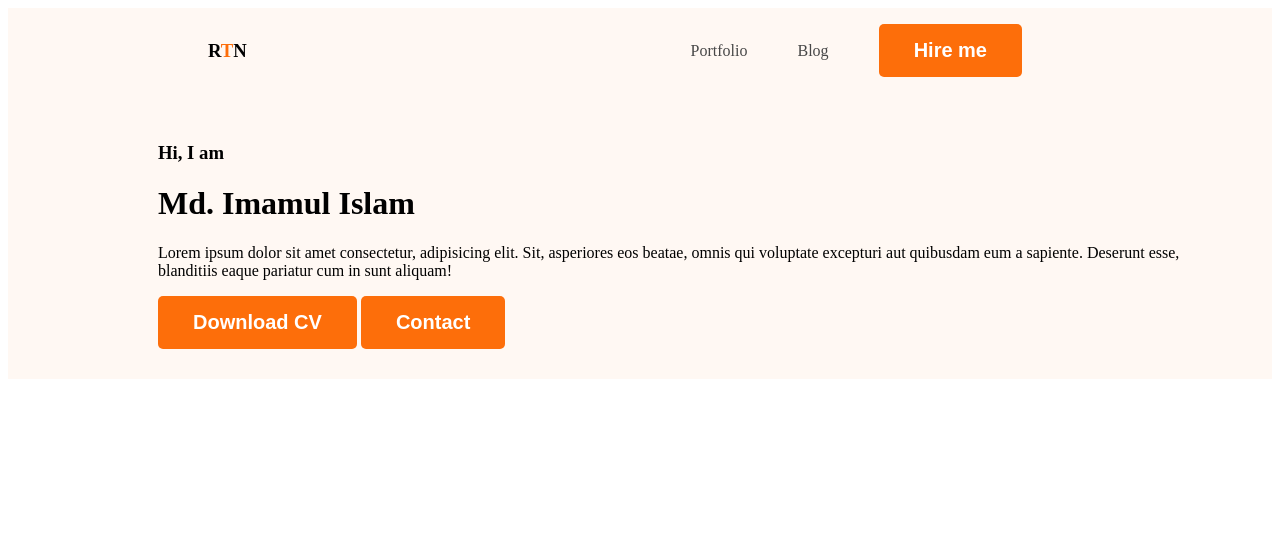
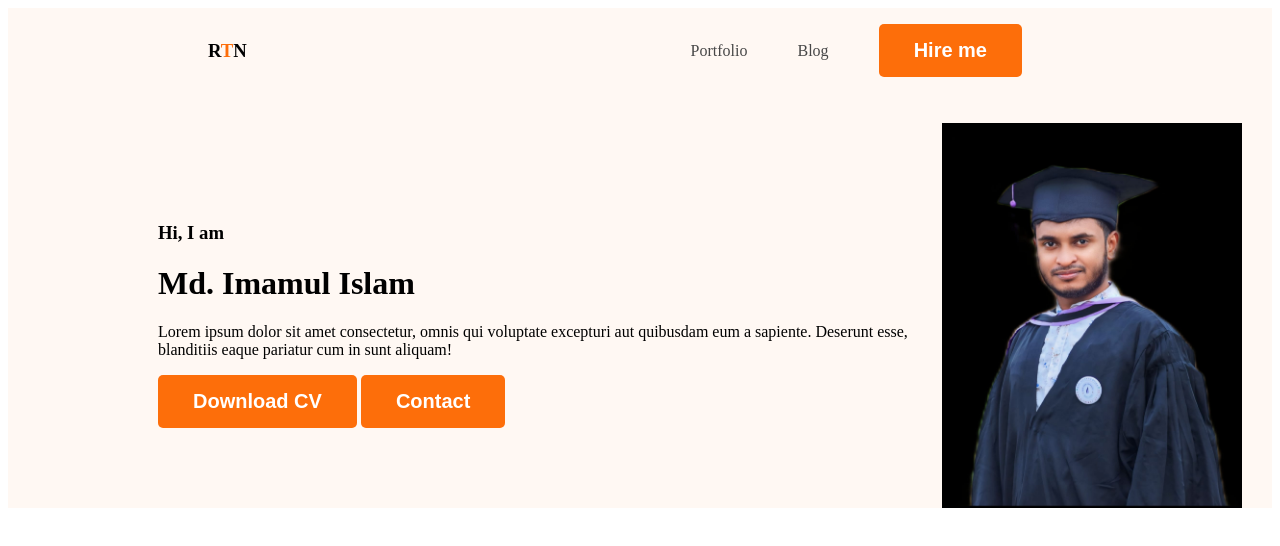
Before and after one commit to md-imamul/web-portfolio, a plain HTML site: page index.html in a window 1280 px wide. Drawn offline with Linux system fonts and the light colour scheme.

Commit message:
profile picture added

```diff
--- a/index.html
+++ b/index.html
@@ -17,13 +17,14 @@
         </ul>
         </nav>
         <div class="banner">
-            <div>
+            <div class="banner-content">
                 <h3 class="banner-greeting">Hi, I am </h3>
                 <h1 class="banner-title">Md. Imamul Islam</h1>
-                <p>Lorem ipsum dolor sit amet consectetur, adipisicing elit. Sit, asperiores eos beatae, omnis qui voluptate excepturi aut quibusdam eum a sapiente. Deserunt esse, blanditiis eaque pariatur cum in sunt aliquam!</p>
+                <p>Lorem ipsum dolor sit amet consectetur, omnis qui voluptate excepturi aut quibusdam eum a sapiente. Deserunt esse, blanditiis eaque pariatur cum in sunt aliquam!</p>
                 <button class="btn-primary">Download CV</button>
                 <button class="btn-primary">Contact</button>
             </div>
+            <img class="profile-picture" src="images/image.jpg" alt="">
 
         </div>
 
--- a/styles/portfolio.css
+++ b/styles/portfolio.css
@@ -47,6 +47,11 @@ nav a{
 
 }
 .banner{
-    padding: 30px 30px 30px 150px;
+    padding: 30px 30px 0px 150px;
+    display: flex;
+    align-items: center;
 
 }
+.banner .profile-picture{
+    width: 300px;
+}
```
